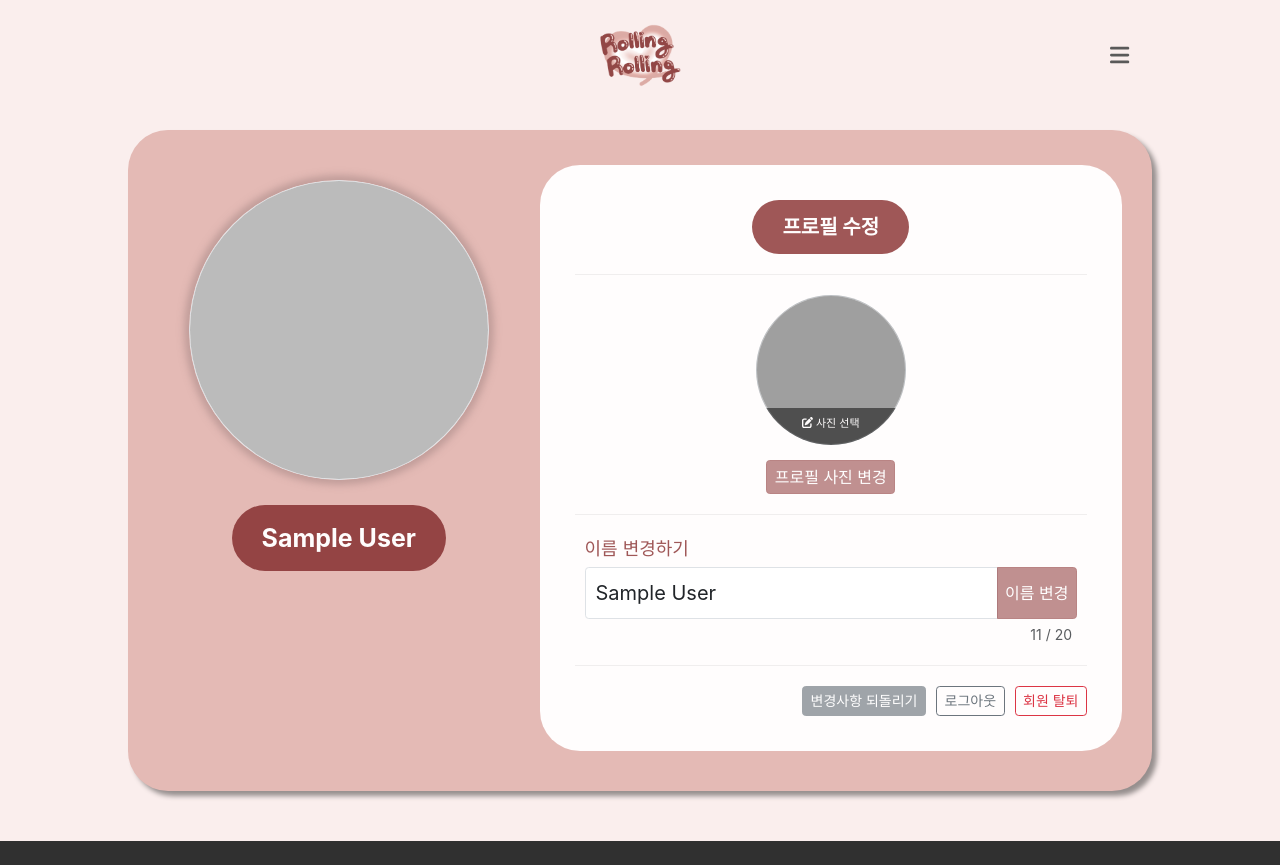
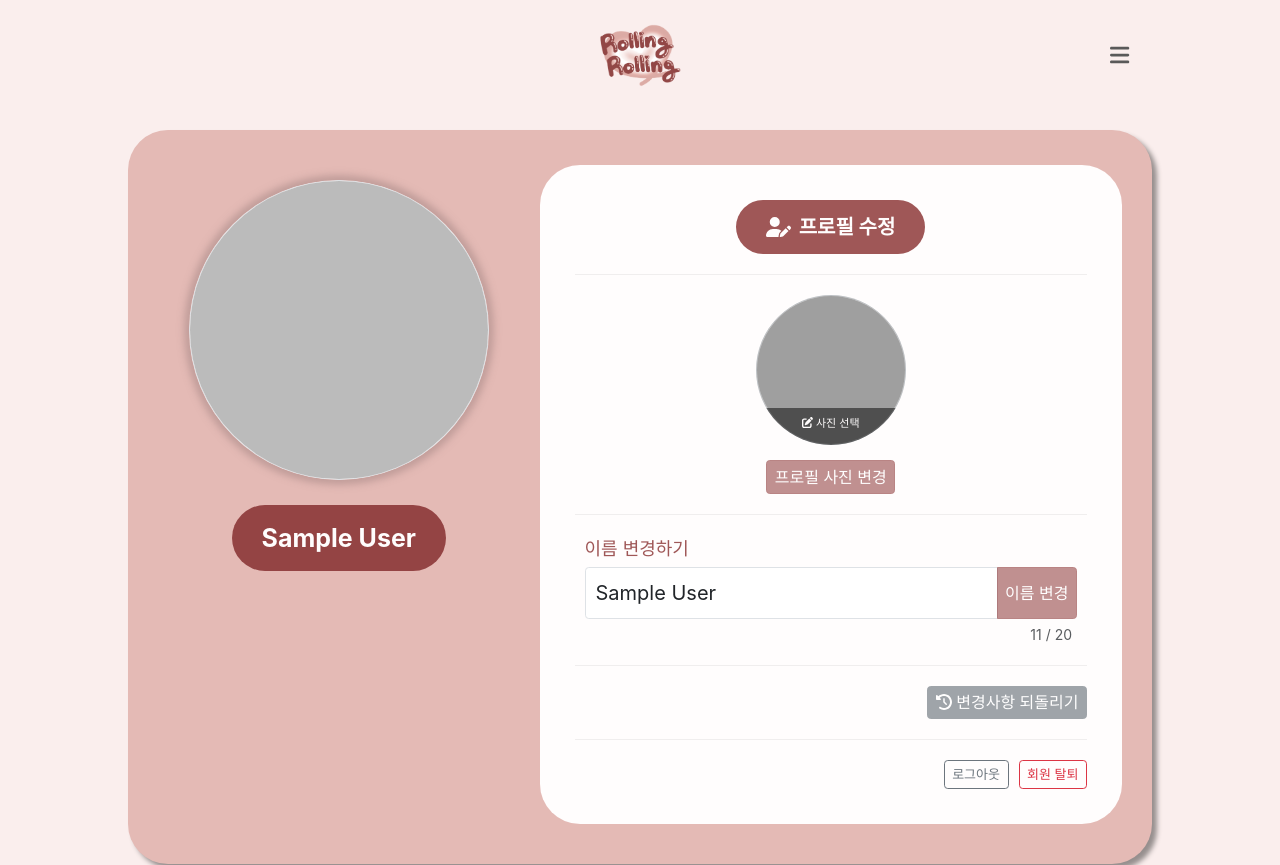
Before and after one commit to Seokyung/Rolling-Rolling, a React (Create React App) app: page /profile in a window 1280 px wide. Shown: the top 865 px of the page. Built offline with nearby package versions, Linux system fonts and the light colour scheme; no server answers; sample sign-in values are in the browser's storage; a web font is replaced by a local one.

Commit message:
Fix: Wrap up Project

```diff
--- a/src/components/user/EditProfile.css
+++ b/src/components/user/EditProfile.css
@@ -12,6 +12,9 @@
 }
 
 .editProfile-title {
+	display: flex;
+	align-items: center;
+	justify-content: center;
 	color: #fffdfd;
 	font-size: 2rem;
 	font-weight: 700;
@@ -19,6 +22,9 @@
 	padding: 1.5rem 3rem;
 	border-radius: 40px;
 	background-color: #9f5757;
+}
+.editProfile-title svg {
+	margin-right: 0.75rem;
 }
 
 .editProfile-input-group button {
@@ -81,6 +87,16 @@
 	background-color: rgba(0, 0, 0, 0.5);
 }
 
+.editProfile-undo-btn {
+	display: flex;
+	justify-content: flex-end;
+	align-items: center;
+	margin: 1rem 0;
+}
+.editProfile-undo-btn button {
+	font-size: 1.6rem !important;
+}
+
 .editProfile-auth-btn {
 	display: flex;
 	justify-content: flex-end;
@@ -88,10 +104,10 @@
 	margin-top: 1rem;
 }
 .editProfile-auth-btn button {
-	font-size: 1.4rem !important;
+	font-size: 1.3rem !important;
 }
 .editProfile-auth-btn #undo-btn {
-	margin-right: 1rem;
+	width: auto;
 }
 .editProfile-auth-btn #logout-btn {
 	margin-right: 1rem;
--- a/src/components/user/EditProfile.js
+++ b/src/components/user/EditProfile.js
@@ -6,7 +6,11 @@ import EditUser from "./EditUser";
 import { Form, Button, InputGroup } from "react-bootstrap";
 import { Divider, message } from "antd";
 import { FontAwesomeIcon } from "@fortawesome/react-fontawesome";
-import { faPenToSquare } from "@fortawesome/free-solid-svg-icons";
+import {
+	faUserPen,
+	faPenToSquare,
+	faClockRotateLeft,
+} from "@fortawesome/free-solid-svg-icons";
 import "./EditProfile.css";
 
 function EditProfile({ refreshUser, openLogOutModal, openDeleteModal }) {
@@ -102,7 +106,9 @@ function EditProfile({ refreshUser, openLogOutModal, openDeleteModal }) {
 				className="editPaper-form-container"
 			>
 				<div className="editProfile-header-container">
-					<h2 className="editProfile-title">프로필 수정</h2>
+					<h2 className="editProfile-title">
+						<FontAwesomeIcon icon={faUserPen} /> 프로필 수정
+					</h2>
 				</div>
 				<Divider className="offcanvas-divider" />
 				<Form.Group className="editProfile-form-group">
@@ -159,15 +165,17 @@ function EditProfile({ refreshUser, openLogOutModal, openDeleteModal }) {
 					</Form.Text>
 				</Form.Group>
 				<Divider className="offcanvas-divider" />
-				<Form.Group className="editProfile-auth-btn">
+				<Form.Group className="editProfile-undo-btn">
 					<Button
-						id="undo-btn"
 						variant="secondary"
 						disabled={!(!isNameValidate || !isImgValidate)}
 						onClick={undoChanges}
 					>
-						변경사항 되돌리기
+						<FontAwesomeIcon icon={faClockRotateLeft} /> 변경사항 되돌리기
 					</Button>
+				</Form.Group>
+				<Divider className="offcanvas-divider" />
+				<Form.Group className="editProfile-auth-btn">
 					<Button
 						id="logout-btn"
 						variant="outline-secondary"
--- a/src/index.js
+++ b/src/index.js
@@ -11,7 +11,8 @@ import rootReducer from "modules";
 
 const root = ReactDOM.createRoot(document.getElementById("root"));
 
-const store = legacy_createStore(rootReducer, composeWithDevTools());
+// const store = legacy_createStore(rootReducer, composeWithDevTools());
+const store = legacy_createStore(rootReducer);
 
 root.render(
 	<Provider store={store}>
```
